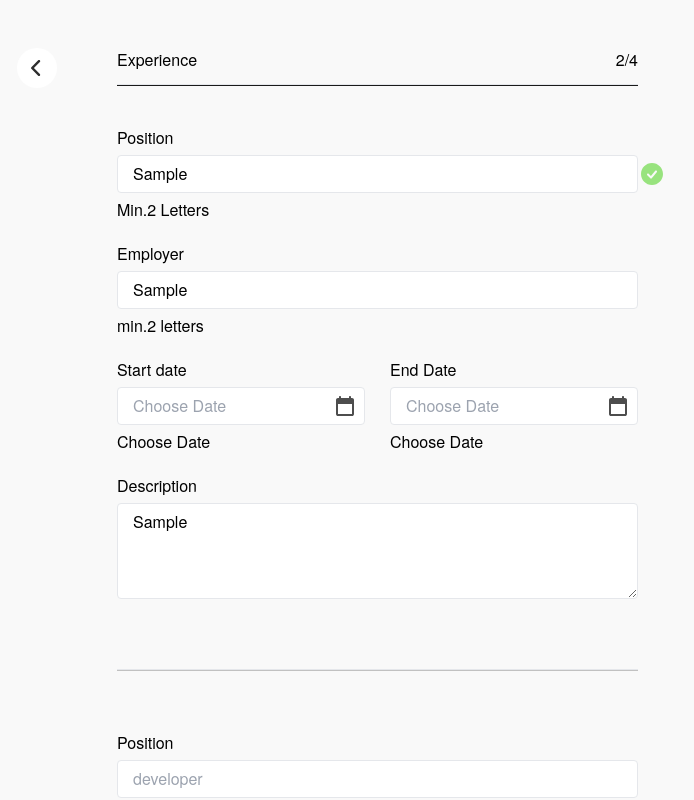
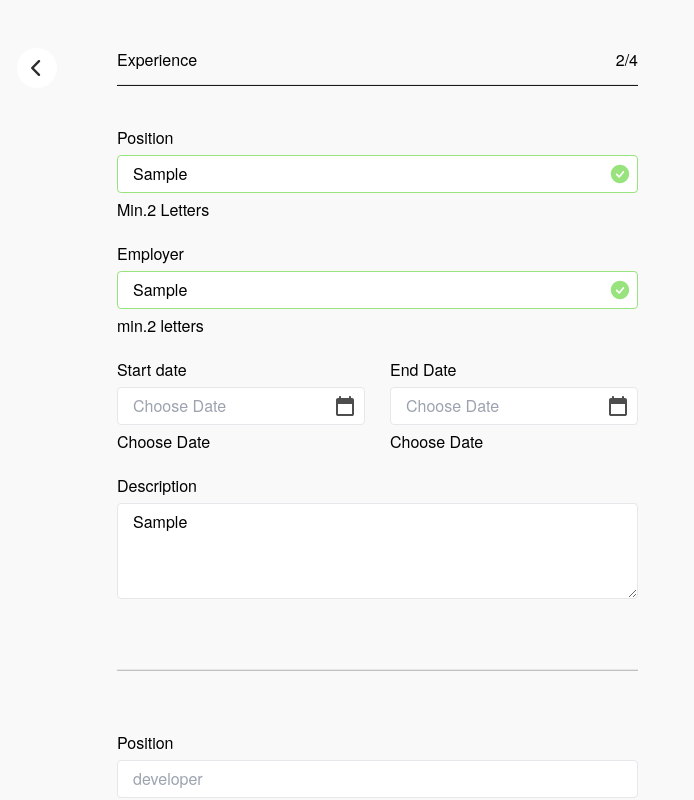
Before and after one commit to Tailung1/Redberry-Bootcamp-6, a React (Vite) app: page /personal/experince in a window 1280 px wide. Both pictures are taken after typing "Sample", "Sample", "Sample" into the empty fields and a click on the button "Add more experince". Shown: the top 800 px of the page, without its empty margins (31-725 px from the left). Built offline with nearby package versions, Linux system fonts and the light colour scheme; a web font is replaced by a local one.

Commit message:
add position and empolyer inputs validations

```diff
--- a/src/components/Experince.tsx
+++ b/src/components/Experince.tsx
@@ -9,8 +9,6 @@ import check from "../assets/check.svg";
 import warning from "../assets/warning.svg";
 
 import { useForm } from "react-hook-form";
-import { yupResolver } from "@hookform/resolvers/yup";
-import * as yup from "yup";
 
 export default function Experince() {
   const navigate = useNavigate();
@@ -52,23 +50,24 @@ export default function Experince() {
   const storedData = localStorage.getItem("formData");
   const personalData = storedData ? JSON.parse(storedData) : {};
 
-  type formDataType = yup.InferType<typeof schema>;
-
-  const schema = yup.object().shape({
-    position: yup.string().required("Position input can't be empty"),
-  });
+  type inputTypes = {
+    position: string;
+    empolyer: string;
+  };
 
   const {
     register,
     watch,
     handleSubmit,
-    setValue,
     formState: { errors },
-  } = useForm<formDataType>({ resolver: yupResolver(schema) });
+  } = useForm<inputTypes>();
 
-  const onSubmit = () => {};
+  const onSubmit = (data: object) => {
+    console.log(data);
+  };
 
-  const Wposition=watch("position")
+  const Wposition = watch("position");
+  const Wemployer = watch("empolyer");
 
   return (
     <div className='flex items-start'>
@@ -101,21 +100,33 @@ export default function Experince() {
             <div className='flex flex-col gap-[5px] relative'>
               <h3>Position</h3>
               <input
-                {...register("position")}
+                {...register("position", {
+                  required: "Position input Can't be empty",
+                  minLength: {
+                    value: 2,
+                    message: "Min 2",
+                  },
+                })}
                 type='text'
                 placeholder='developer'
-                className='focus:outline-none focus:ring-0 pl-[15px] pr-[30px] py-[6px] font-[16px] border rounded-[4px]'
+                className={`focus:outline-none focus:ring-0 pl-[15px] pr-[30px] py-[6px] font-[16px] border rounded-[4px] ${
+                  errors?.position
+                    ? "border-[#EF5050]"
+                    : Wposition?.length >= 2
+                    ? "border-[#98E37E]"
+                    : "border-gray-300"
+                }`}
               />
-              {Wposition && Wposition.length < 2 && (
+              {errors.position && (
                 <img
-                  className='absolute w-6 h-6 right-[-26px] top-12 transform -translate-y-1/2'
+                  className='absolute w-5 h-5 right-[-25px] top-1/2 transform -translate-y-1/2'
                   src={warning}
                   alt='warning icon'
                 />
               )}
-              {Wposition && Wposition.length >= 2 && (
+              {Wposition?.length >= 2 && (
                 <img
-                  className='absolute w-6 h-6 right-[-26px] top-12 transform -translate-y-1/2'
+                  className='absolute w-5 h-5 right-2 top-1/2 transform -translate-y-1/2'
                   src={check}
                   alt='warning icon'
                 />
@@ -126,14 +137,41 @@ export default function Experince() {
             {/* employer */}
             {/* employer */}
             {/* employer */}
-            <div className='flex flex-col gap-[5px]'>
+            <div className='flex flex-col gap-[5px] relative'>
               <h3>Employer</h3>
               <input
+                {...register("empolyer", {
+                  required: "Position input Can't be empty",
+                  minLength: {
+                    value: 2,
+                    message: "Min 2",
+                  },
+                })}
                 type='text'
                 placeholder='company'
-                className='focus:outline-none focus:ring-0 pl-[15px] pr-[30px] py-[6px] font-[16px] border rounded-[4px]'
+                className={`focus:outline-none focus:ring-0 pl-[15px] pr-[30px] py-[6px] font-[16px] border rounded-[4px] ${
+                  errors.empolyer
+                    ? "border-[#EF5050]"
+                    : Wemployer?.length >= 2
+                    ? "border-[#98E37E]"
+                    : "border-gray-300"
+                }`}
               />
               <p>min.2 letters</p>
+              {errors.empolyer && (
+                <img
+                  className='absolute w-6 h-6 right-[-26px] top-12 transform -translate-y-1/2'
+                  src={warning}
+                  alt='warning icon'
+                />
+              )}
+              {Wemployer?.length >= 2 && (
+                <img
+                  className='absolute w-5 h-5 right-2 top-1/2 transform -translate-y-1/2'
+                  src={check}
+                  alt='check icon'
+                />
+              )}
             </div>
             <div className='flex gap-[25px] w-full'>
               {/* First Date */}
```
